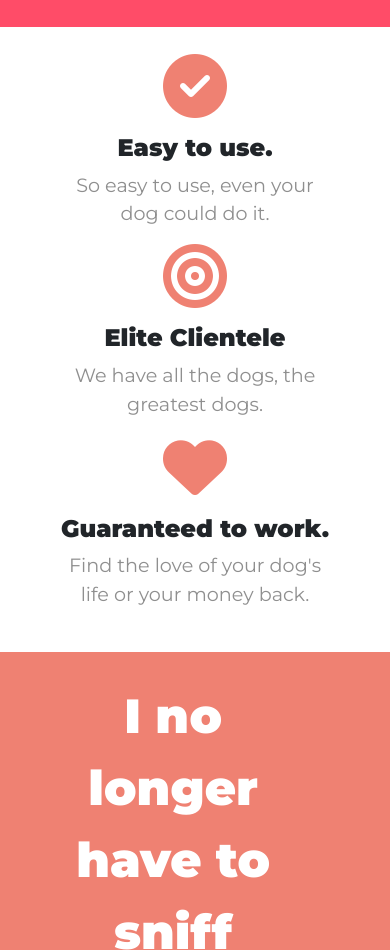
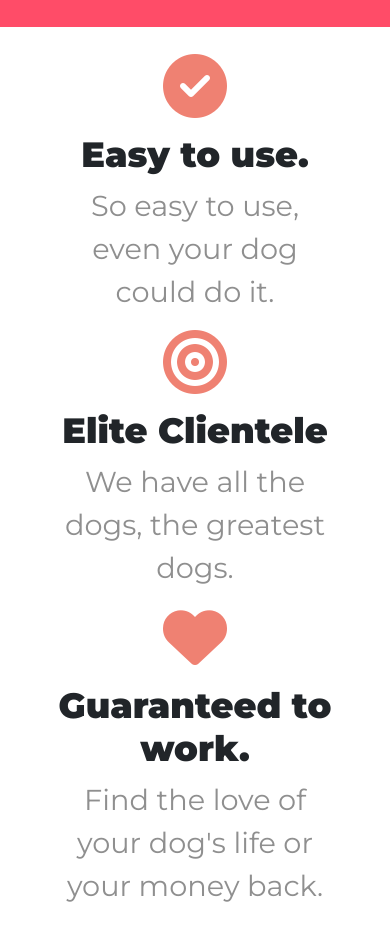
Before and after one commit to Martincdh92/tindog, a plain HTML site: page index.html in a window 390 px wide. Shown: the part 1540-2490 px from the top of the page. Drawn offline with nearby package versions, Linux system fonts and the light colour scheme.

Commit message:
Media query adjustments

```diff
--- a/css/styles.css
+++ b/css/styles.css
@@ -82,7 +82,8 @@ h3 {
   padding: 7% 15%;
 }
 
-.carousel-control-prev-icon, .carousel-control-next-icon {
+.carousel-control-prev-icon,
+.carousel-control-next-icon {
   width: 2.8rem;
   height: 2.8rem;
 }
@@ -164,7 +165,6 @@ h3 {
   padding-bottom: 4%;
 }
 
-
 /* Media Queries */
 @media only screen and (max-width: 992px) {
   .landing-img {
@@ -175,4 +175,16 @@ h3 {
   #title {
     text-align: center;
   }
+
+  p {
+    font-size: 1.8rem;
+  }
+
+  #features p {
+    font-size: 1.8rem;
+  }
+
+  #features h3 {
+    font-size: 2.2rem;
+  }
 }
```
